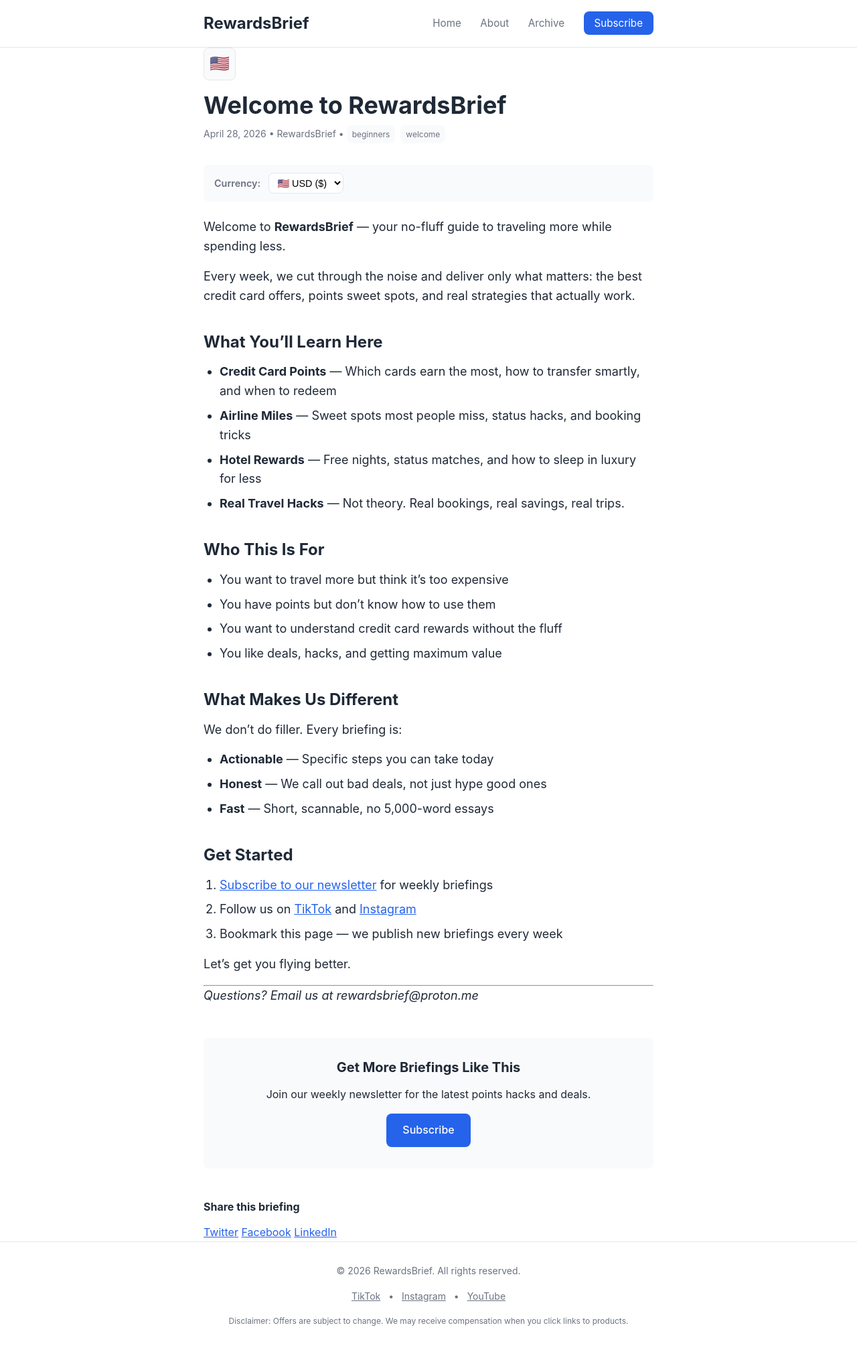
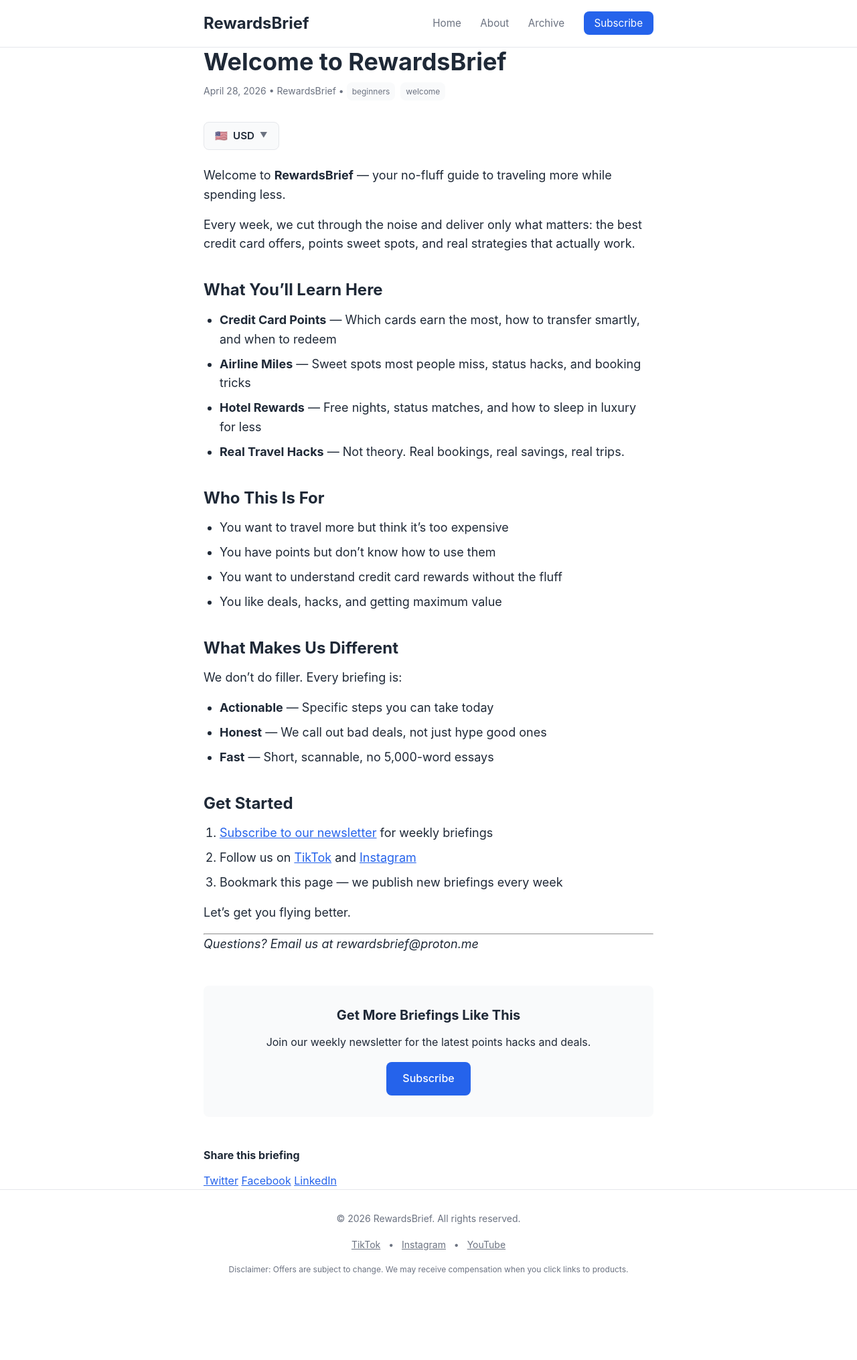
Before and after one commit to Flytrippers/rewardsbrief, a Jekyll site: the page built from _posts/2026-04-28-welcome-to-rewardsbrief.md, in a window 1280 px wide. Shown: the whole page at 67% size. Built offline with Jekyll 4.4.1, drawn with Linux system fonts in a browser that asks for light colours; after the commit the page ends 1953 px from its top, so only the background shows below that.

Commit message:
Simplify currency toggle: single clickable bar with dropdown, no region badges

```diff
--- a/_layouts/post.html
+++ b/_layouts/post.html
@@ -4,14 +4,6 @@ layout: default
 
 <article class="post">
   <header class="post-header">
-    {% if page.region == "us" %}
-    <div class="region-badge region-us">🇺🇸 US Only</div>
-    {% elsif page.region == "ca" %}
-    <div class="region-badge region-ca">🇨🇦 Canada Only</div>
-    {% else %}
-    <div class="region-badge" id="region-badge-general">🇺🇸</div>
-    {% endif %}
-
     <h1>{{ page.title }}</h1>
     <div class="post-meta">
       <time datetime="{{ page.date | date_to_xmlschema }}">{{ page.date | date: "%B %d, %Y" }}</time>
@@ -26,15 +18,23 @@ layout: default
   </div>
   {% endif %}
 
-  <div class="currency-switcher">
-    <label>Currency:</label>
-    <select id="currency-select">
-      <option value="usd">🇺🇸 USD ($)</option>
-      <option value="cad">🇨🇦 CAD ($)</option>
-    </select>
+  <div class="currency-bar">
+    <div class="currency-toggle" id="currency-toggle">
+      <span id="currency-flag">🇺🇸</span>
+      <span id="currency-label">USD</span>
+      <span class="currency-arrow">▼</span>
+    </div>
+    <div class="currency-dropdown" id="currency-dropdown">
+      <div class="currency-option" data-value="usd">
+        <span>🇺🇸</span> USD
+      </div>
+      <div class="currency-option" data-value="cad">
+        <span>🇨🇦</span> CAD
+      </div>
+    </div>
   </div>
 
-  <div class="post-content" data-currency="{{ page.currency | default: 'usd' }}">
+  <div class="post-content" id="post-content" data-currency="{{ page.currency | default: 'usd' }}">
     {{ content }}
   </div>
 
--- a/assets/css/style.css
+++ b/assets/css/style.css
@@ -228,72 +228,72 @@ a {
   font-size: 0.75rem;
 }
 
-/* Region Badges */
-.region-badge {
-  display: inline-block;
-  padding: 0.35rem 0.75rem;
-  border-radius: var(--radius);
-  font-size: 0.8rem;
-  font-weight: 600;
-  margin-bottom: 1rem;
+/* Currency Toggle Bar */
+.currency-bar {
+  position: relative;
+  margin-bottom: 1.5rem;
 }
 
-.region-us {
-  background: #dbeafe;
-  color: #1e40af;
-  border: 1px solid #93c5fd;
+.currency-toggle {
+  display: inline-flex;
+  align-items: center;
+  gap: 0.5rem;
+  padding: 0.5rem 1rem;
+  background: var(--bg-alt);
+  border: 1px solid var(--border);
+  border-radius: var(--radius);
+  cursor: pointer;
+  font-weight: 600;
+  font-size: 0.95rem;
+  user-select: none;
 }
 
-.region-ca {
-  background: #fce7f3;
-  color: #9d174d;
-  border: 1px solid #f9a8d4;
+.currency-toggle:hover {
+  background: #f3f4f6;
 }
 
-.region-badge:not(.region-us):not(.region-ca) {
-  background: var(--bg-alt);
-  color: var(--text);
-  border: 1px solid var(--border);
-  font-size: 1.5rem;
-  padding: 0.25rem 0.5rem;
+.currency-toggle .currency-arrow {
+  font-size: 0.7rem;
+  color: var(--text-light);
 }
 
-/* Currency Switcher */
-.currency-switcher {
+.currency-dropdown {
+  display: none;
+  position: absolute;
+  top: 100%;
+  left: 0;
+  margin-top: 0.25rem;
+  background: white;
+  border: 1px solid var(--border);
+  border-radius: var(--radius);
+  box-shadow: var(--shadow);
+  min-width: 120px;
+  z-index: 10;
+}
+
+.currency-dropdown.active {
+  display: block;
+}
+
+.currency-option {
   display: flex;
   align-items: center;
-  gap: 0.75rem;
-  padding: 0.75rem 1rem;
-  background: var(--bg-alt);
-  border-radius: var(--radius);
-  margin-bottom: 1.5rem;
+  gap: 0.5rem;
+  padding: 0.6rem 1rem;
+  cursor: pointer;
   font-size: 0.9rem;
 }
 
-.currency-switcher label {
-  font-weight: 600;
-  color: var(--text-light);
+.currency-option:hover {
+  background: var(--bg-alt);
 }
 
-.currency-switcher select {
-  padding: 0.35rem 0.5rem;
-  border: 1px solid var(--border);
-  border-radius: var(--radius);
-  background: white;
-  font-size: 0.9rem;
-  cursor: pointer;
+.currency-option:first-child {
+  border-radius: var(--radius) var(--radius) 0 0;
 }
 
-.currency-note {
-  color: var(--text-light);
-  font-size: 0.8rem;
-  margin-left: auto;
-}
-
-/* Price tags for currency switching */
-.price-tag {
-  font-weight: 600;
-  color: var(--primary);
+.currency-option:last-child {
+  border-radius: 0 0 var(--radius) var(--radius);
 }
 
 /* Mobile */
--- a/assets/js/currency.js
+++ b/assets/js/currency.js
@@ -1,8 +1,7 @@
 /**
- * RewardsBrief Currency Switcher
- * Auto-detects Canadian visitors, shows CAD by default for them
- * USD default for everyone else
- * Shows flag badge based on active currency
+ * RewardsBrief Currency Toggle
+ * Simple click-to-toggle between USD and CAD
+ * Auto-detects Canadian visitors, defaults USD for everyone else
  */
 
 (function() {
@@ -10,6 +9,16 @@
 
   const STORAGE_KEY = 'rewardsbrief_currency';
   const DEFAULT_CURRENCY = 'usd';
+
+  const FLAGS = {
+    usd: '🇺🇸',
+    cad: '🇨🇦'
+  };
+
+  const LABELS = {
+    usd: 'USD',
+    cad: 'CAD'
+  };
 
   /**
    * Detect if visitor is Canadian from browser locale
@@ -21,14 +30,12 @@
 
   /**
    * Get stored or detected currency preference
-   * Canadians see CAD by default, everyone else sees USD
    */
   function getCurrency() {
     const stored = localStorage.getItem(STORAGE_KEY);
     if (stored && (stored === 'usd' || stored === 'cad')) {
       return stored;
     }
-    // First visit: detect locale
     return isCanadian() ? 'cad' : DEFAULT_CURRENCY;
   }
 
@@ -38,24 +45,39 @@
   function setCurrency(currency) {
     localStorage.setItem(STORAGE_KEY, currency);
     updateUI(currency);
-    // Phase 2: Add price swapping here when ready
   }
 
   /**
-   * Update the UI elements
+   * Update the toggle display
    */
   function updateUI(currency) {
-    const select = document.getElementById('currency-select');
-    const generalBadge = document.getElementById('region-badge-general');
+    const flagEl = document.getElementById('currency-flag');
+    const labelEl = document.getElementById('currency-label');
 
-    if (select) {
-      select.value = currency;
+    if (flagEl) flagEl.textContent = FLAGS[currency];
+    if (labelEl) labelEl.textContent = LABELS[currency];
+
+    // Phase 2: Add price swapping here
+  }
+
+  /**
+   * Toggle dropdown visibility
+   */
+  function toggleDropdown() {
+    const dropdown = document.getElementById('currency-dropdown');
+    if (dropdown) {
+      dropdown.classList.toggle('active');
     }
+  }
 
-    // Update general content flag badge
-    if (generalBadge) {
-      generalBadge.textContent = currency === 'cad' ? '🇨🇦' : '🇺🇸';
-      generalBadge.className = 'region-badge region-' + currency;
+  /**
+   * Close dropdown when clicking outside
+   */
+  function closeDropdown(e) {
+    const toggle = document.getElementById('currency-toggle');
+    const dropdown = document.getElementById('currency-dropdown');
+    if (dropdown && toggle && !toggle.contains(e.target) && !dropdown.contains(e.target)) {
+      dropdown.classList.remove('active');
     }
   }
 
@@ -63,14 +85,26 @@
    * Initialize on page load
    */
   function init() {
-    const select = document.getElementById('currency-select');
-    if (!select) return;
+    const toggle = document.getElementById('currency-toggle');
+    const dropdown = document.getElementById('currency-dropdown');
+    if (!toggle || !dropdown) return;
 
     const currency = getCurrency();
     updateUI(currency);
 
-    select.addEventListener('change', function(e) {
-      setCurrency(e.target.value);
+    // Click toggle to open/close dropdown
+    toggle.addEventListener('click', toggleDropdown);
+
+    // Click outside to close
+    document.addEventListener('click', closeDropdown);
+
+    // Click option to select
+    dropdown.querySelectorAll('.currency-option').forEach(function(option) {
+      option.addEventListener('click', function() {
+        const value = this.getAttribute('data-value');
+        setCurrency(value);
+        dropdown.classList.remove('active');
+      });
     });
   }
 
```
